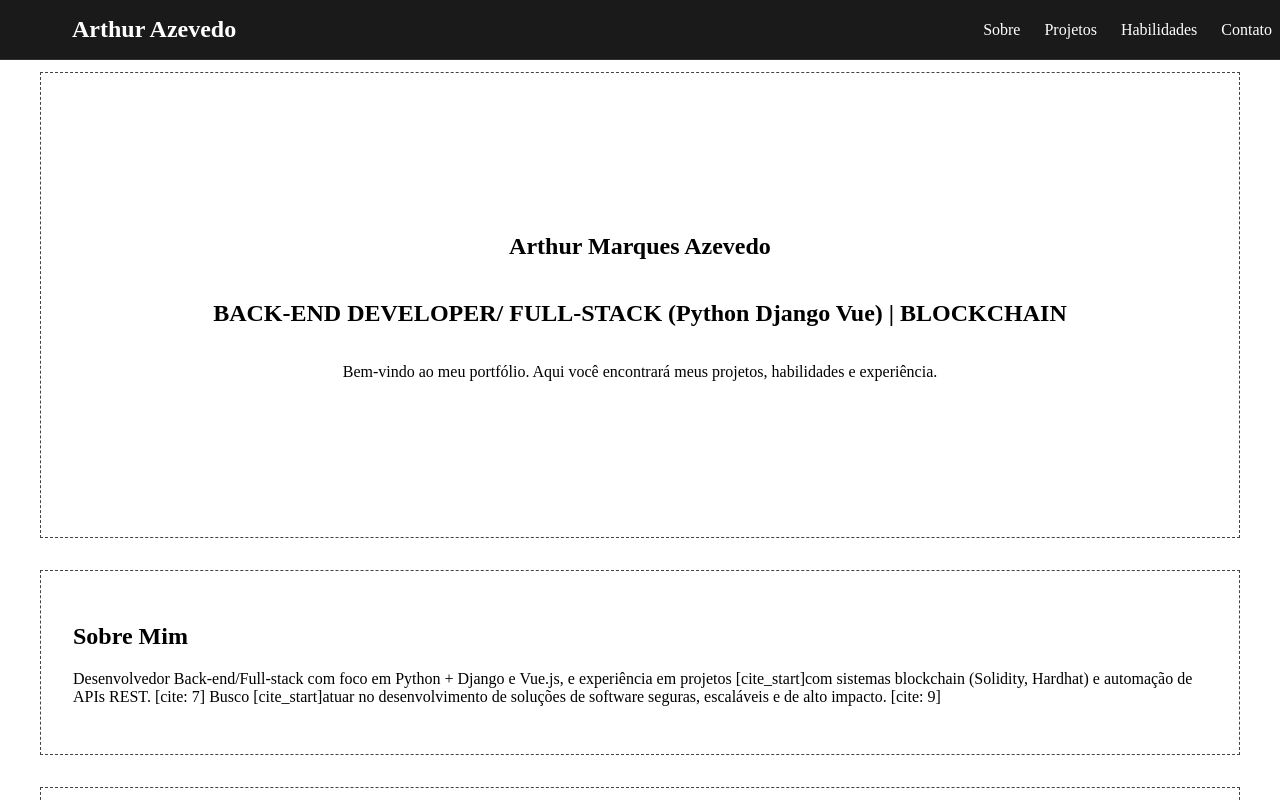
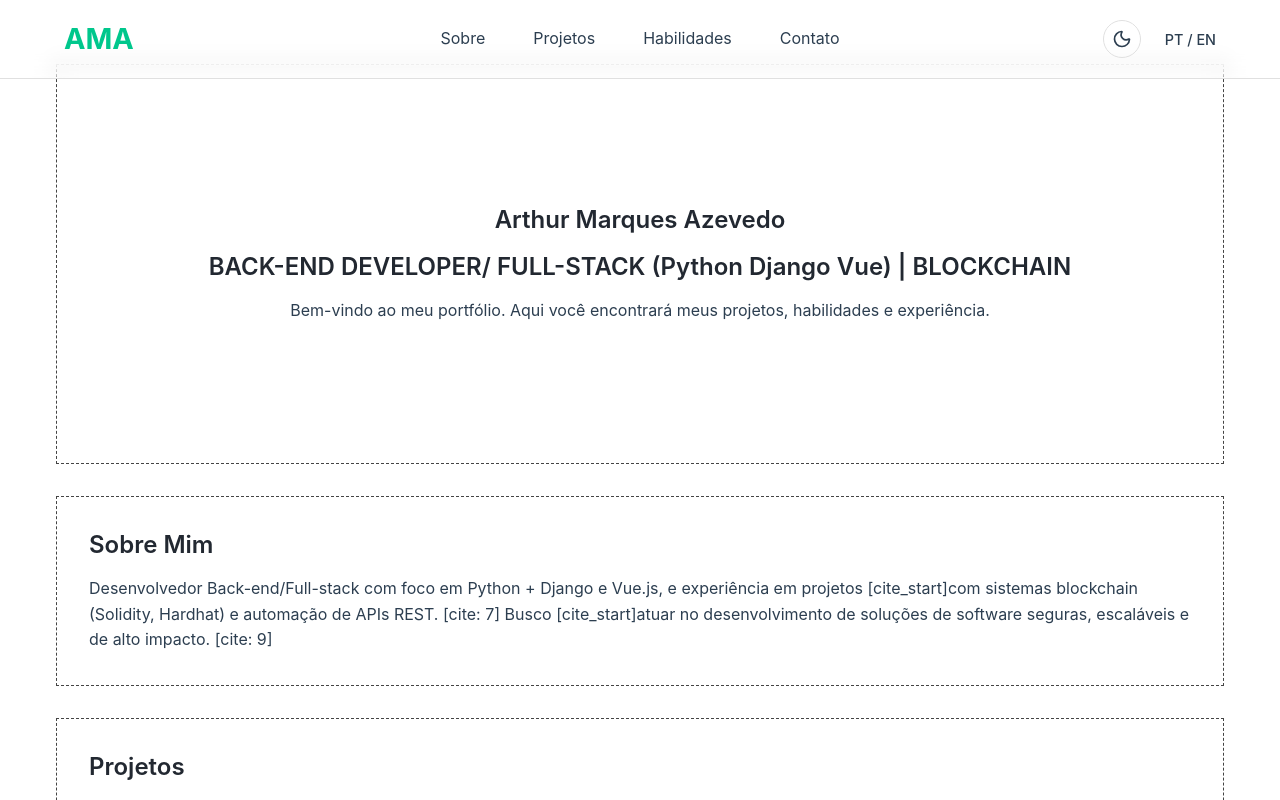
Before and after one commit to Arthur1220/Portfolio-Arthur1220, a Vue app in the folder frontend/: page / in a window 1280 px wide. Shown: the top 800 px of the page. Built offline with nearby package versions, Linux system fonts and the light colour scheme.

Commit message:
feat: implement theme switching functionality and global styles

```diff
--- a/frontend/src/assets/main.css
+++ b/frontend/src/assets/main.css
@@ -0,0 +1,68 @@
+/* 1. Definição das Variáveis de Cor (Theming) */
+:root {
+  /* Tema Claro (Padrão) */
+  --color-primary: #00c78c; /* Verde como cor de destaque */
+  --color-primary-hover: #00a372;
+  --color-text: #2c3e50;
+  --color-background: #ffffff;
+  --color-heading: #222831;
+  --color-card-background: #f9f9f9;
+  --color-border: #e0e0e0;
+}
+
+/* Sobrescreve as variáveis quando o tema escuro estiver ativo */
+[data-theme='dark'] {
+  --color-primary: #00c78c;
+  --color-primary-hover: #00e09e;
+  --color-text: #e0e0e0;
+  --color-background: #121212;
+  --color-heading: #ffffff;
+  --color-card-background: #1e1e1e;
+  --color-border: #2c2c2c;
+}
+
+/* 2. Reset Básico e Estilos Globais */
+*,
+*::before,
+*::after {
+  box-sizing: border-box;
+  margin: 0;
+  padding: 0;
+}
+
+html {
+  /* Habilita a rolagem suave para os links de âncora */
+  scroll-behavior: smooth;
+}
+
+body {
+  font-family: -apple-system, BlinkMacSystemFont, 'Segoe UI', Roboto, Oxygen,
+    Ubuntu, Cantarell, 'Open Sans', 'Helvetica Neue', sans-serif;
+  font-size: 16px;
+  line-height: 1.6;
+  background-color: var(--color-background);
+  color: var(--color-text);
+  transition: background-color 0.3s ease, color 0.3s ease;
+}
+
+h1, h2, h3, h4, h5, h6 {
+  color: var(--color-heading);
+  line-height: 1.3;
+  margin-bottom: 1rem;
+  font-weight: 600;
+}
+
+a {
+  color: var(--color-primary);
+  text-decoration: none;
+  transition: color 0.3s ease;
+}
+
+a:hover {
+  color: var(--color-primary-hover);
+}
+
+img {
+  max-width: 100%;
+  display: block;
+}
--- a/frontend/src/components/layout/Header.vue
+++ b/frontend/src/components/layout/Header.vue
@@ -1,17 +1,26 @@
 <script setup>
-// Nenhuma lógica necessária por enquanto
+// Importa o componente que criamos para a troca de tema
+import ThemeSwitcher from '../ui/ThemeSwitcher.vue';
 </script>
 
 <template>
   <header class="site-header">
     <div class="header-content">
-      <div class="logo">Arthur Azevedo</div>
-      <nav>
+      <div class="logo">AMA</div>
+
+      <nav class="main-nav">
         <a href="#about">Sobre</a>
         <a href="#projects">Projetos</a>
         <a href="#skills">Habilidades</a>
         <a href="#contact">Contato</a>
       </nav>
+
+      <div class="controls">
+        <ThemeSwitcher />
+        <div class="language-switcher">
+          <span>PT</span> / <span>EN</span>
+        </div>
+      </div>
     </div>
   </header>
 </template>
@@ -22,29 +31,85 @@
   top: 0;
   left: 0;
   width: 100%;
-  padding: 1rem 2rem;
-  background-color: #1a1a1a;
-  color: white;
+  padding: 1rem 4rem;
   z-index: 1000;
-  border-bottom: 1px solid #333;
+  background-color: rgba(var(--color-background, 18, 18, 18), 0.8);
+  backdrop-filter: blur(10px);
+  -webkit-backdrop-filter: blur(10px);
+  border-bottom: 1px solid var(--color-border);
+  transition: background-color 0.3s ease;
 }
+
 .header-content {
   display: flex;
   justify-content: space-between;
   align-items: center;
   max-width: 1200px;
   margin: 0 auto;
+  position: relative; /* Adicionado: Necessário para o posicionamento absoluto do .main-nav */
 }
+
 .logo {
   font-weight: bold;
-  font-size: 1.5rem;
+  font-size: 1.8rem;
+  color: var(--color-primary);
+  cursor: pointer;
 }
-nav a {
-  color: white;
+
+/* Modificado: Centraliza a navegação na tela */
+.main-nav {
+  position: absolute;
+  left: 50%;
+  top: 50%;
+  transform: translate(-50%, -50%);
+}
+
+.main-nav a {
+  color: var(--color-text);
   text-decoration: none;
-  margin-left: 1.5rem;
+  margin: 0 1.5rem; /* Margem horizontal em vez de apenas na esquerda */
+  font-size: 1rem;
+  padding: 0.5rem 0;
+  position: relative;
+  transition: color 0.3s ease;
 }
-nav a:hover {
-  text-decoration: underline;
+
+.main-nav a::after {
+  content: '';
+  position: absolute;
+  width: 100%;
+  height: 2px;
+  bottom: 0;
+  left: 0;
+  background-color: var(--color-primary);
+  transform: scaleX(0);
+  transform-origin: bottom right;
+  transition: transform 0.3s ease-out;
+}
+
+.main-nav a:hover {
+  color: var(--color-primary);
+}
+
+.main-nav a:hover::after {
+  transform: scaleX(1);
+  transform-origin: bottom left;
+}
+
+.controls {
+  display: flex;
+  align-items: center;
+  gap: 1.5rem;
+}
+
+.language-switcher {
+  font-size: 0.9rem;
+  font-weight: 500;
+  cursor: pointer;
+  color: var(--color-text);
+}
+
+.language-switcher span:hover {
+  color: var(--color-primary);
 }
 </style>
--- a/frontend/src/components/ui/ThemeSwitcher.vue
+++ b/frontend/src/components/ui/ThemeSwitcher.vue
@@ -0,0 +1,39 @@
+<script setup>
+import { onMounted } from 'vue';
+import { Sun, Moon } from 'lucide-vue-next';
+import { useThemeStore } from '@/stores/theme.js';
+
+const themeStore = useThemeStore();
+
+onMounted(() => {
+  themeStore.initTheme();
+});
+</script>
+
+<template>
+  <button @click="themeStore.toggleTheme" class="theme-switcher" aria-label="Alternar tema">
+    <Moon v-if="themeStore.theme === 'light'" :size="20" />
+    <Sun v-else :size="20" />
+  </button>
+</template>
+
+<style scoped>
+.theme-switcher {
+  background: none;
+  border: 1px solid var(--color-border);
+  color: var(--color-text);
+  padding: 0.5rem;
+  border-radius: 50%;
+  cursor: pointer;
+  display: flex;
+  align-items: center;
+  justify-content: center;
+  transition: background-color 0.3s ease, color 0.3s ease, transform 0.2s ease;
+}
+
+.theme-switcher:hover {
+  background-color: var(--color-card-background);
+  color: var(--color-primary);
+  transform: translateY(-2px);
+}
+</style>
--- /dev/null
+++ b/frontend/src/stores/theme.js
@@ -0,0 +1,54 @@
+// src/stores/theme.js
+
+import { defineStore } from 'pinia';
+import { ref } from 'vue';
+
+// O 'theme' no defineStore é um ID único para esta store.
+export const useThemeStore = defineStore('theme', () => {
+  // 1. STATE
+  const theme = ref('light'); // O tema padrão é 'light'
+
+  // 2. ACTIONS
+  /**
+   * Aplica um novo tema à aplicação e o salva no localStorage.
+   * @param {string} newTheme - O nome do novo tema ('light' ou 'dark').
+   */
+  function applyTheme(newTheme) {
+    theme.value = newTheme;
+    document.documentElement.setAttribute('data-theme', newTheme);
+    localStorage.setItem('user-theme', newTheme);
+  }
+
+  /**
+   * Inicializa o tema ao carregar a aplicação, verificando o localStorage
+   * ou a preferência do sistema do usuário.
+   */
+  function initTheme() {
+    const savedTheme = localStorage.getItem('user-theme');
+    const prefersDark = window.matchMedia('(prefers-color-scheme: dark)').matches;
+
+    if (savedTheme) {
+      applyTheme(savedTheme);
+    } else if (prefersDark) {
+      applyTheme('dark');
+    } else {
+      applyTheme('light');
+    }
+  }
+
+  /**
+   * Alterna entre o tema claro e escuro.
+   */
+  function toggleTheme() {
+    const newTheme = theme.value === 'light' ? 'dark' : 'light';
+    applyTheme(newTheme);
+  }
+
+  // 3. RETURN
+  // Exponha o estado e as ações para que os componentes possam usá-los.
+  return {
+    theme,
+    initTheme,
+    toggleTheme,
+  };
+});
```
Also changed, not shown: frontend/src/stores/counter.js (deleted, +0 -12 lines).
